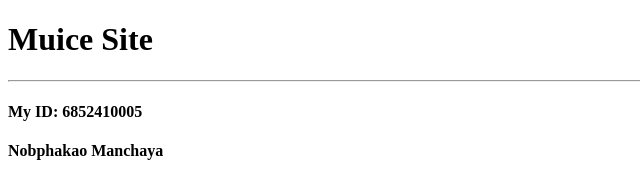
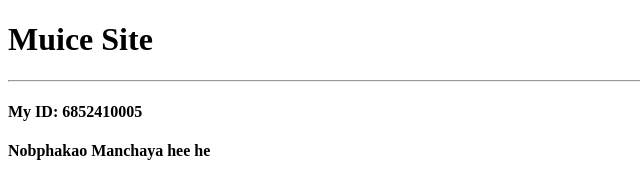
Before and after one commit to DevNobphakao/BasicWeb02, a plain HTML site: page index.html in a window 1280 px wide. Shown: the top 179 px of the page, 0-640 px from the left. Drawn offline with Linux system fonts and the light colour scheme.

Commit message:
Web title02

```diff
--- a/index.html
+++ b/index.html
@@ -10,7 +10,7 @@
 <h1>Muice Site</h1>
 <hr>
 <h4>My ID: 6852410005</h4>
-<h4>Nobphakao Manchaya</h4>
+<h4>Nobphakao Manchaya hee he</h4>
 <img src="./images/music.png" alt="iTunes Icon" width="200" height="200">
 <hr>
 <p>Lorem ipsum dolor sit amet, consectetur adipisicing elit. Accusantium iusto
```
